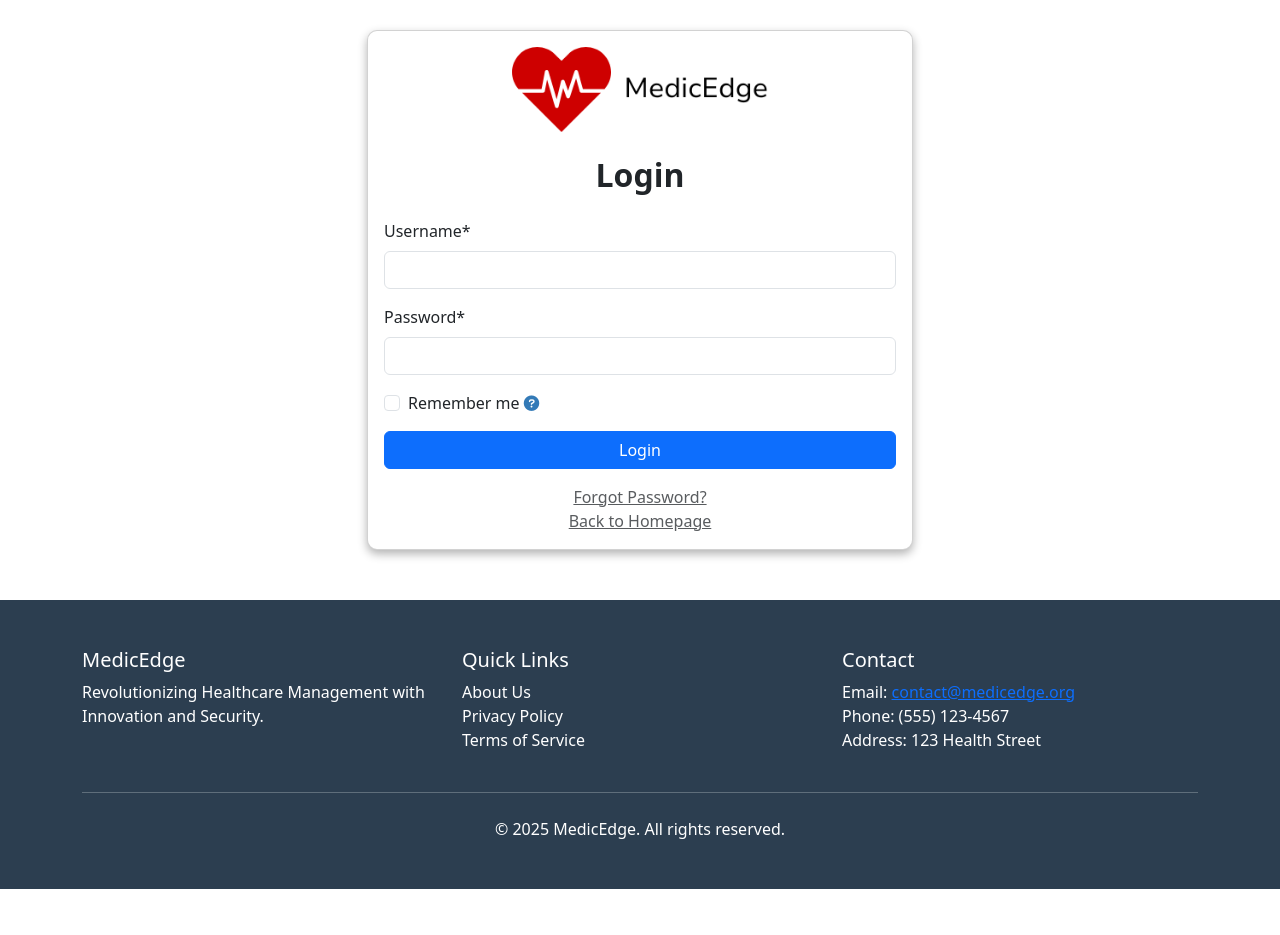
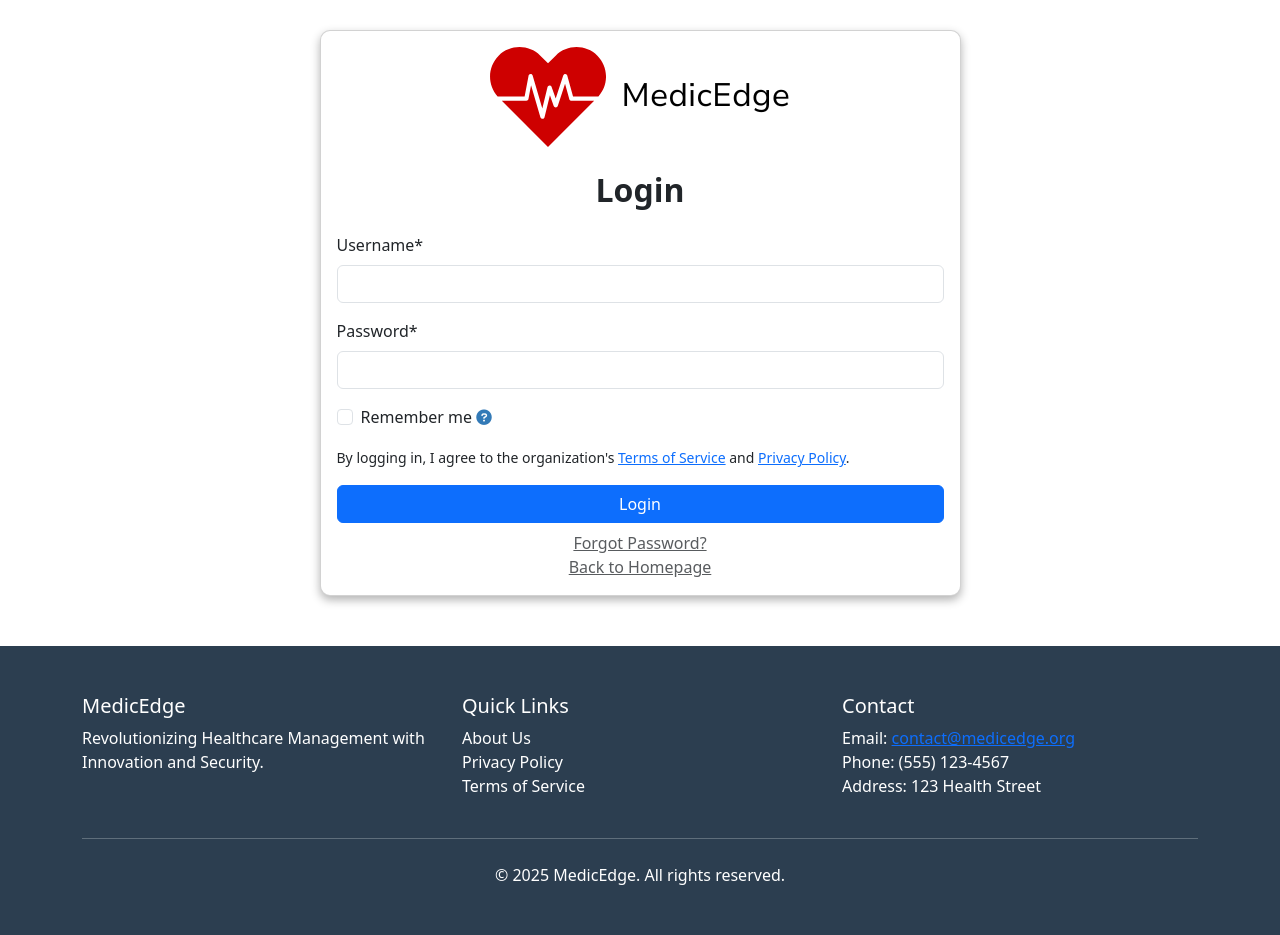
Before and after one commit to ivon-dev/MedicEdge, a PHP site: page /pages/auth/login.php in a window 1280 px wide. Shown: the part 66-1001 px from the top of the page. Before the commit the page ends 955 px from the top, so only its background shows below. Run offline with PHP 8.4, Linux system fonts and the light colour scheme; some libraries are stand-ins or nearby versions.

Commit message:
Added Legal declaration in login/signup pages

```diff
--- a/WEBAPP/pages/auth/login.php
+++ b/WEBAPP/pages/auth/login.php
@@ -60,7 +60,7 @@
 
     <div class="container mt-5 pt-5 login-register-form-wrapper">
         <div class="row justify-content-center">
-            <div class="col-md-6 login-register-form">
+            <div class="col-md-7 login-register-form">
                 <div class="card">
                     <div class="card-body">
                         <div class="text-center mb-4">
@@ -84,10 +84,13 @@
                                 <label class="form-check-label" for="remember_me">Remember me</label>
                                 <i class="fa fa-question-circle help-tooltip" data-bs-toggle="tooltip" data-bs-placement="right" title="Remember me for 30 days. Otherwise, it will only remember you for a day."></i>
                             </div>
-                            <div class="d-grid mb-3">
+                            <div class="d-grid">
+                                <p class="text-left">
+                                    <small>By logging in, I agree to the organization's <a href="/pages/legal/terms.php" target="_blank">Terms of Service</a> and <a href="/pages/legal/privacy.php" target="_blank">Privacy Policy</a>.</small>
+                                </p>
                                 <button type="submit" class="btn btn-primary">Login</button>
                             </div>
-                            <div class="text-center">
+                            <div class="text-center mt-2">
                                 <a href="#" id="forgotPassword" class="text-muted">Forgot Password?</a>
                                 <br>
                                 <a href="/" class="text-muted">Back to Homepage</a>
--- a/WEBAPP/pages/auth/register_as_admin.php
+++ b/WEBAPP/pages/auth/register_as_admin.php
@@ -48,7 +48,7 @@
 
     <div class="container mt-5 pt-5 login-register-form-wrapper">
         <div class="row justify-content-center">
-            <div class="col-md-6 login-register-form">
+            <div class="col-md-7 login-register-form">
                 <div class="card">
                     <div class="card-body">
                         <div class="text-center mb-4">
@@ -112,8 +112,10 @@
                                 <input type="password" class="form-control" id="confirm_password" name="confirm_password" required>
                                 <div class="invalid-feedback">Please retype your password.</div>
                             </div>
-
                             <div class="d-grid">
+                                <p class="text-left">
+                                    <small>By signing up, I agree to the organization's <a href="/pages/legal/terms.php" target="_blank">Terms of Service</a> and <a href="/pages/legal/privacy.php" target="_blank">Privacy Policy</a>.</small>
+                                </p>
                                 <button type="submit" class="btn btn-primary">Register</button>
                             </div>
                             <div class="text-center">
--- a/WEBAPP/styles/pages-styles/login-register_styles.css
+++ b/WEBAPP/styles/pages-styles/login-register_styles.css
@@ -10,6 +10,8 @@
 .login-register-form-banner {
     width: 50%;
     height: 50%;
+    max-height: 100px;
+    max-width: fit-content;
 }
 
 /* Field Styles */
```
